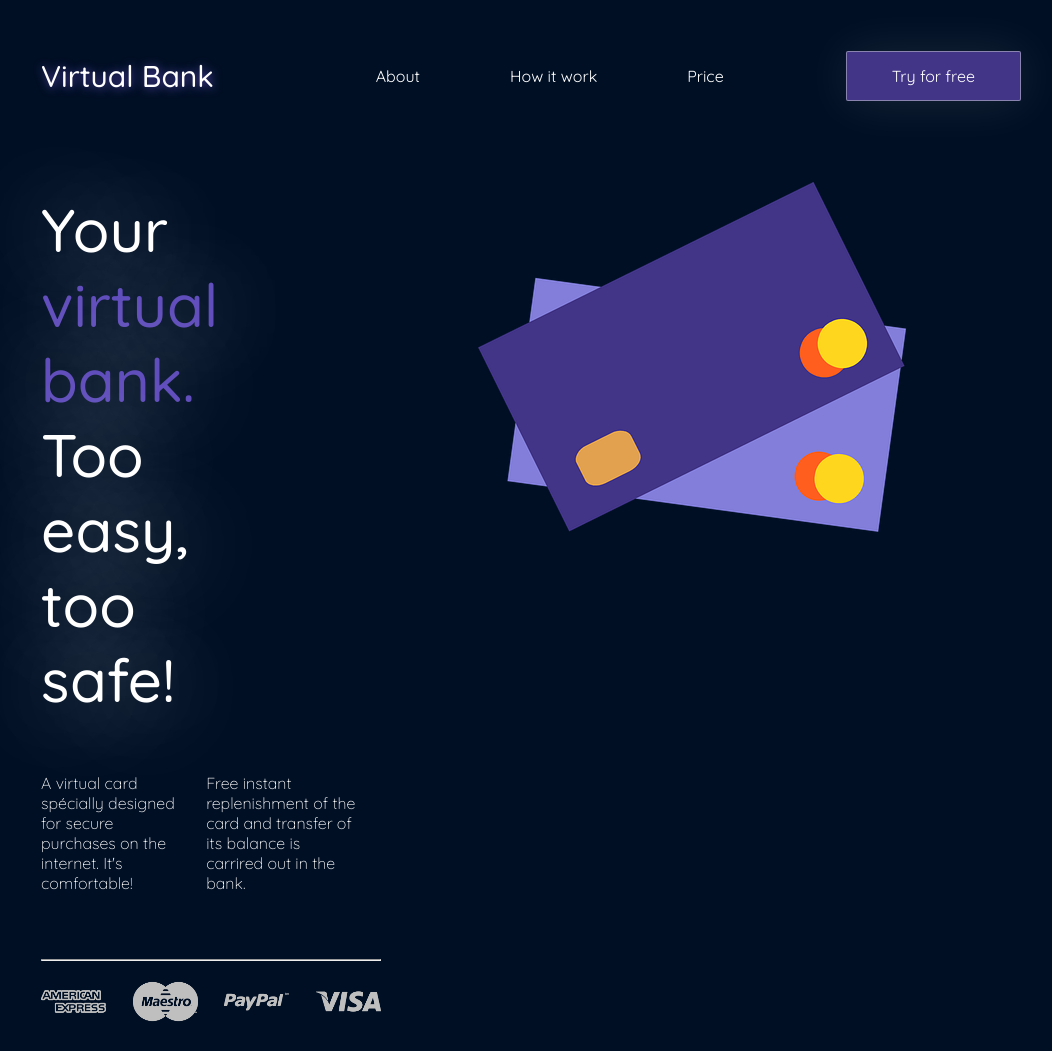
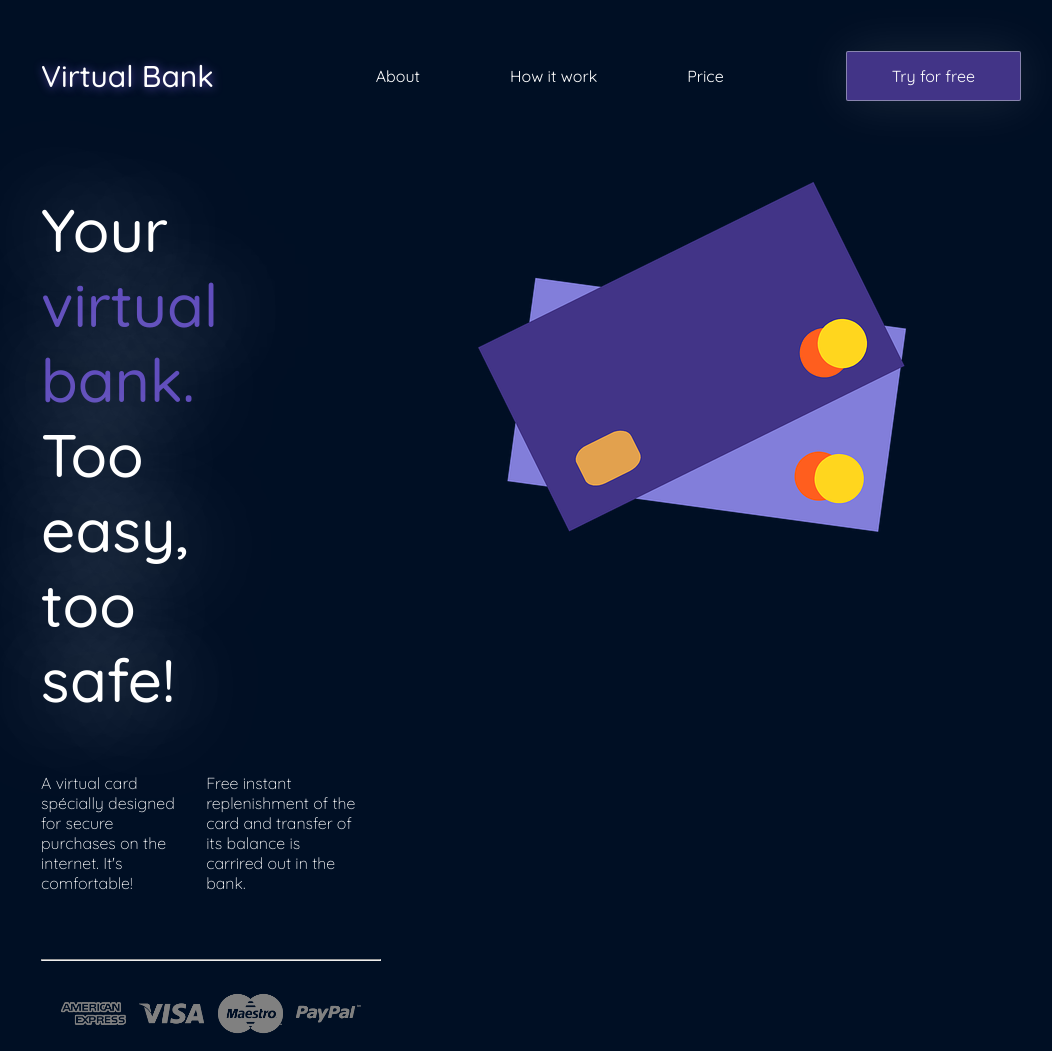
Before and after one commit to valmri/Virtual_bank, a plain HTML site: page index.html in a window 1280 px wide. Shown: the whole page, without its empty margins (109-1161 px from the left). Drawn offline with nearby package versions, Linux system fonts and the light colour scheme.

Commit message:
Modification logo carte

```diff
--- a/assets/css/styles.css
+++ b/assets/css/styles.css
@@ -97,11 +97,13 @@ main {
 .clients {
     display: flex;
     justify-content: space-between;
+    margin: 20px 20px 0px 20px;
 }
+
 .clients > img {
     cursor: pointer;
     height: 65px;
-    filter: drop-shadow(0px 0px 0px) invert(75%);
+    filter: drop-shadow(0px 0px 0px) invert(50%);
 }
 
 .responsive {
--- a/index.html
+++ b/index.html
@@ -70,9 +70,9 @@
 
             <div class="clients">
                 <img src="./assets/img/cartes/americanexpress.png" alt="american express">
+                <img src="./assets/img/cartes/visa.png" alt="visa">
                 <img src="./assets/img/cartes/maestro.png" alt="maestro">
                 <img src="./assets/img/cartes/paypal.png" alt="paypal">
-                <img src="./assets/img/cartes/visa.png" alt="visa">
             </div>
 
         </div>
```
